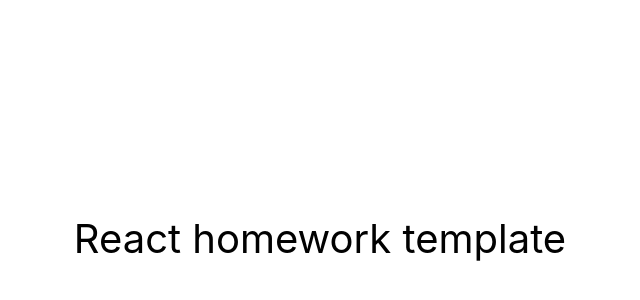
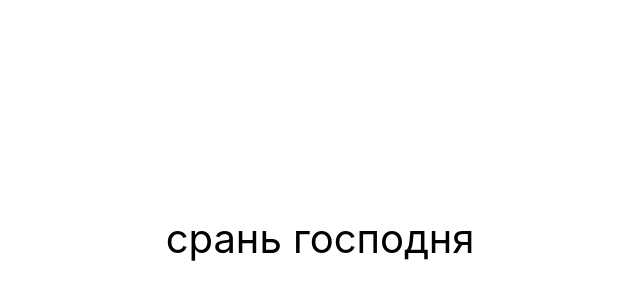
Before and after one commit to artyomakulov/goit-react-hw-01-components, a React (Create React App) app: page / in a window 1280 px wide. Shown: the part 162-462 px from the top of the page, without its empty margins (320-960 px from the left). Built offline with nearby package versions, Linux system fonts and the light colour scheme.

Commit message:
1
пробую

```diff
--- a/src/components/App.jsx
+++ b/src/components/App.jsx
@@ -10,7 +10,7 @@ export const App = () => {
         color: '#010101'
       }}
     >
-      React homework template
+      срань господня
     </div>
   );
 };
```
